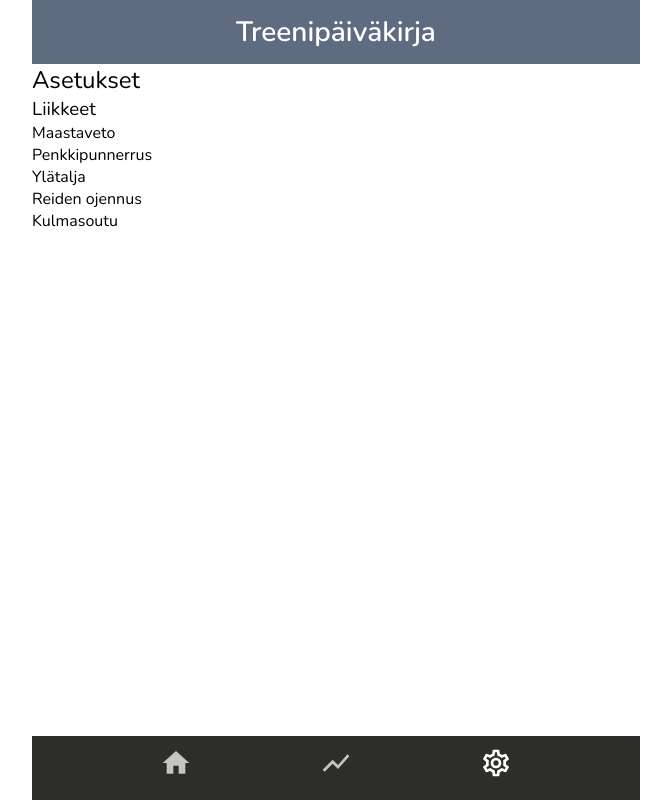
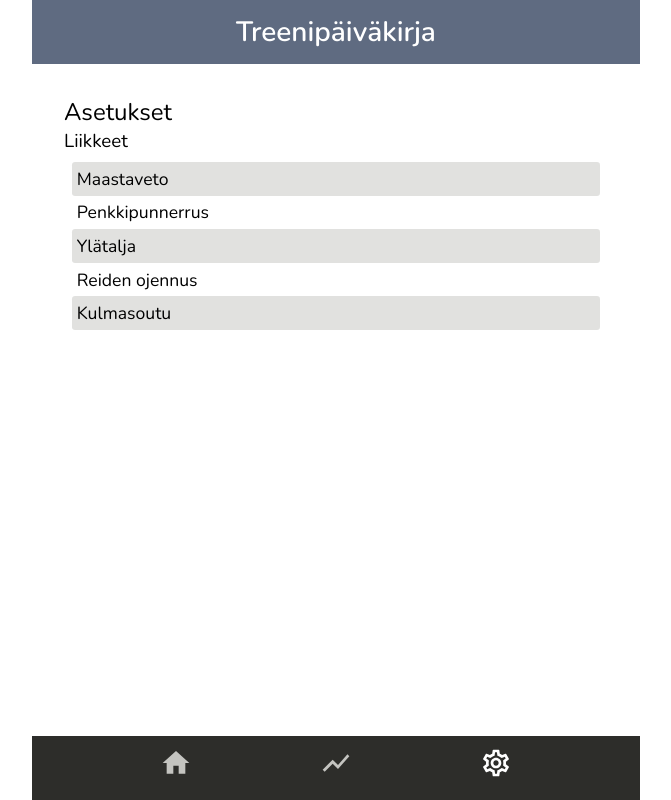
Before and after one commit to Juliamanda/treenipaivakirja, a React (Vite) app: page /settings in a window 1280 px wide. Shown: the whole page, without its empty margins (304-975 px from the left). Built offline with nearby package versions, Linux system fonts and the light colour scheme.

Commit message:
Lisää settings-sivun ulkoasumuotoilut

```diff
--- a/src/components/Settings/Settings.module.scss
+++ b/src/components/Settings/Settings.module.scss
@@ -0,0 +1,23 @@
+@import '../../assets/styles/_config.scss';
+
+.settings {
+    padding: $container-padding;
+  }
+
+.settings {
+    padding: $container-padding;
+  }
+
+.settings_types {
+    padding: 0.5rem;
+    font-size: 1.1rem;
+  }
+
+.settings_types > div {
+    padding: 0.3rem;
+    border-radius: 0.2rem;
+  }
+
+.settings_types > div:nth-child(odd) {
+    background-color: $color-neutral-lighter;
+  }
```
